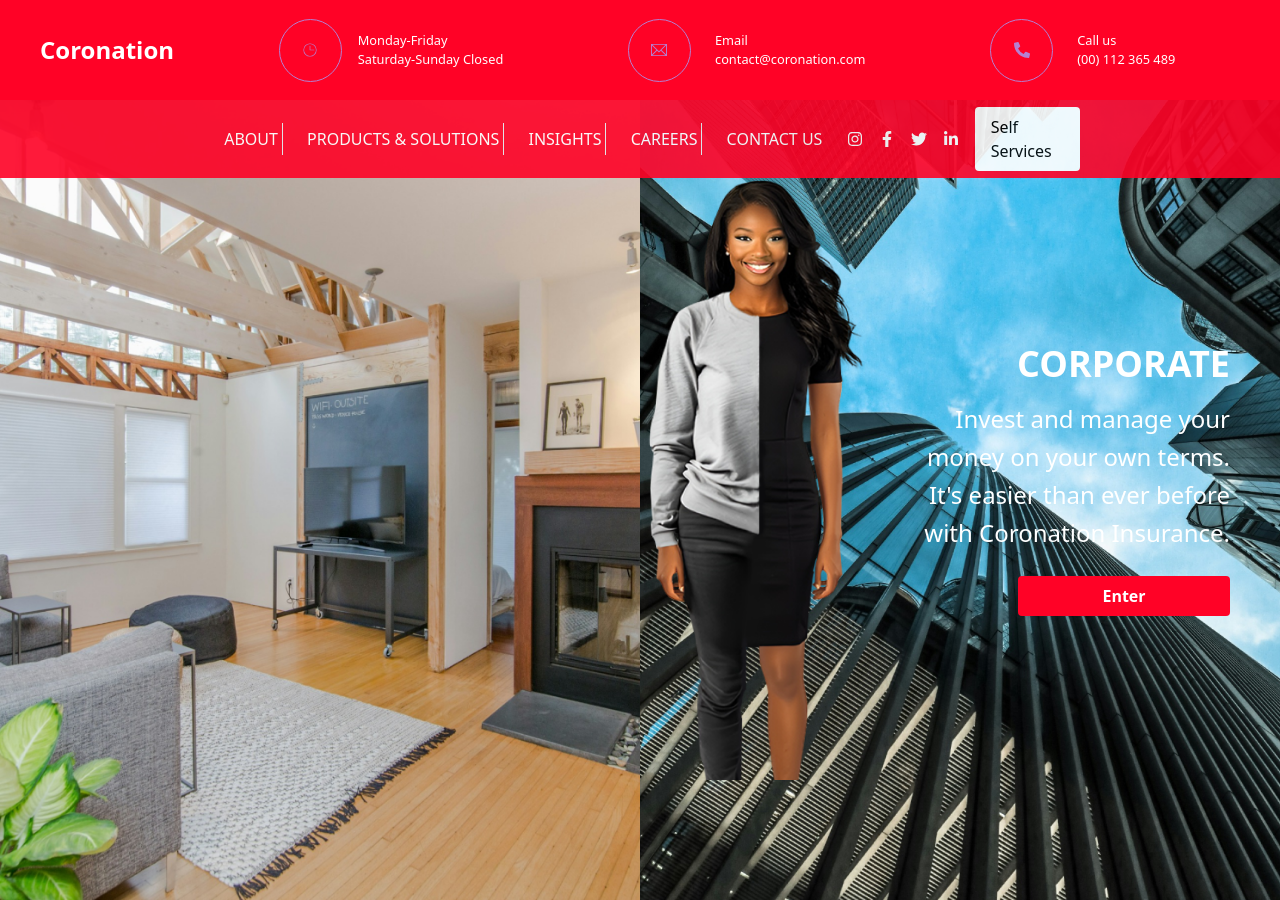
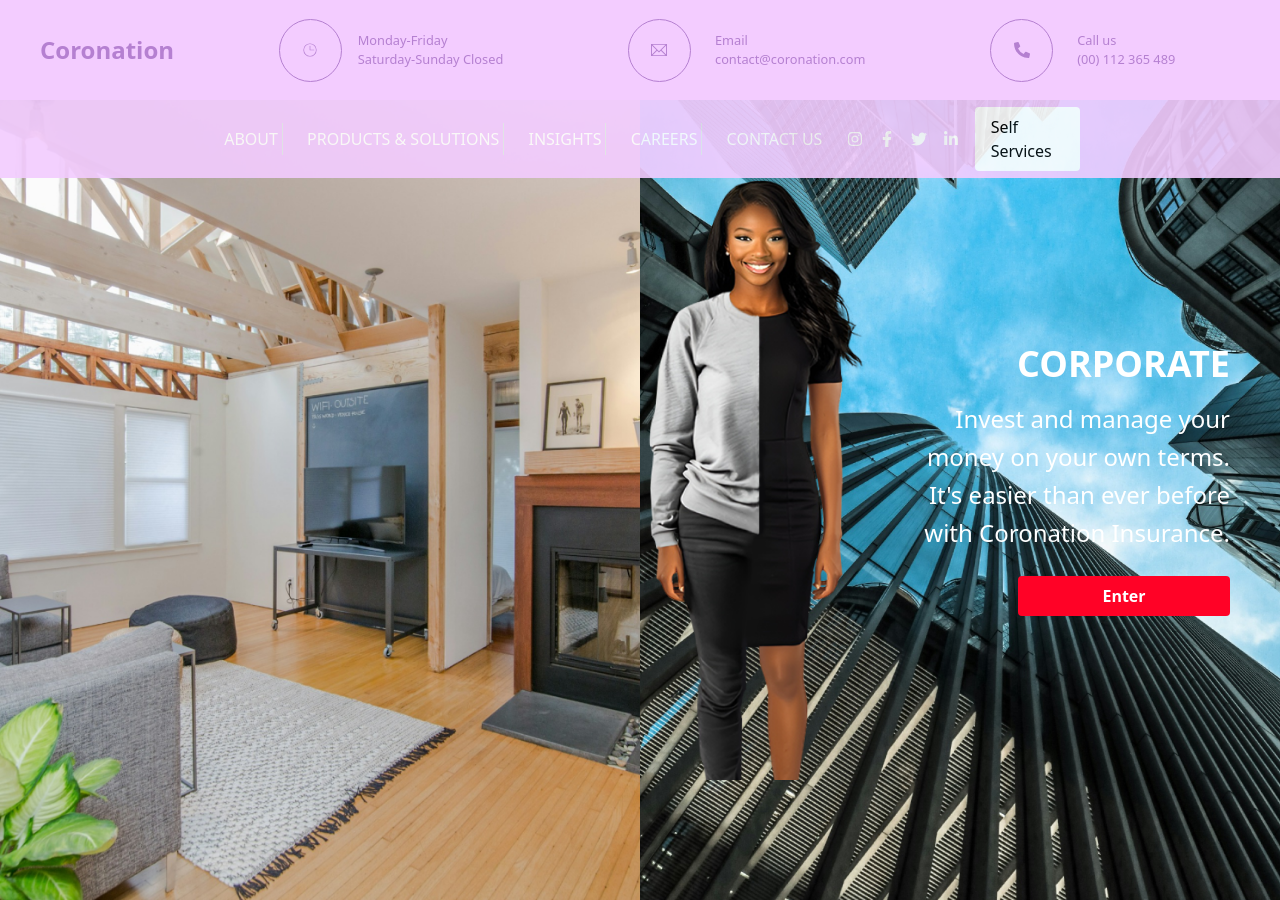
Before and after one commit to Lancelot-SO/coronation, a React (Create React App) app: page / in a window 1280 px wide. Built offline with nearby package versions, Linux system fonts and the light colour scheme.

Commit message:
dark overlays

```diff
--- a/src/contexts/HoverContext.jsx
+++ b/src/contexts/HoverContext.jsx
@@ -3,7 +3,7 @@ import React, { createContext, useState } from 'react';
 export const HoverContext = createContext();
 
 export const HoverProvider = ({ children }) => {
-  const [isHovered, setIsHovered] = useState(false);
+  const [isHovered, setIsHovered] = useState("left");
 
   return (
     <HoverContext.Provider value={{ isHovered, setIsHovered }}>
--- a/src/pages/Home.jsx
+++ b/src/pages/Home.jsx
@@ -44,7 +44,7 @@ const Home = () => {
             </button>
           </div>
 
-          <div className="absolute inset-0 w-full h-full bg-black opacity-0 transition-opacity duration-300 z-60"></div>
+          <div className="absolute inset-0 w-full h-full bg-black hover:opacity-70 opacity-0 transition-opacity duration-300 z-60"></div>
         </div>
 
         {/* right side */}
@@ -58,7 +58,7 @@ const Home = () => {
             alt="corporate"
             className="absolute inset-0 w-full h-full object-cover"
           />
-          <div className="absolute w-[335px] h-[316px] flex flex-col justify-end items-end top-[200px] right-[50px] text-white">
+          <div className="absolute w-[335px] h-[316px] flex flex-col justify-end items-end top-[200px] right-[50px] text-white z-40">
             <h1 className="text-4xl font-semibold mb-4">CORPORATE</h1>
             <p className="mb-6 text-[24px] leading-[38px] text-right">
               Invest and manage your money on your own terms. It's easier than
@@ -68,6 +68,9 @@ const Home = () => {
               Enter
             </button>
           </div>
+
+
+          <div className="absolute inset-0 w-full h-full bg-black hover:opacity-70 opacity-0 transition-opacity duration-300 z-1"></div>
         </div>
 
         <img
```
